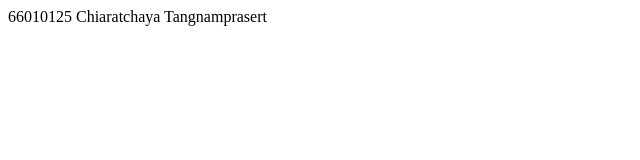
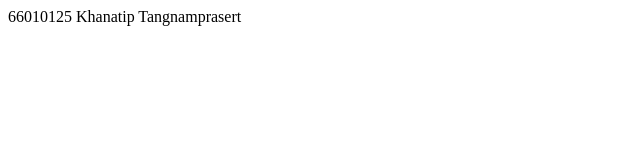
Before and after one commit to MeepoohCH/git101, a plain HTML site: page index.html in a window 1280 px wide. Shown: the full height of the page, 0-640 px from the left. Drawn offline with Linux system fonts and the light colour scheme.

Commit message:
Update index.html

```diff
--- a/index.html
+++ b/index.html
@@ -6,6 +6,6 @@
     <title>Document</title>
 </head>
 <body>
-    66010125 Chiaratchaya Tangnamprasert
+    66010125 Khanatip Tangnamprasert
 </body>
 </html>
```
